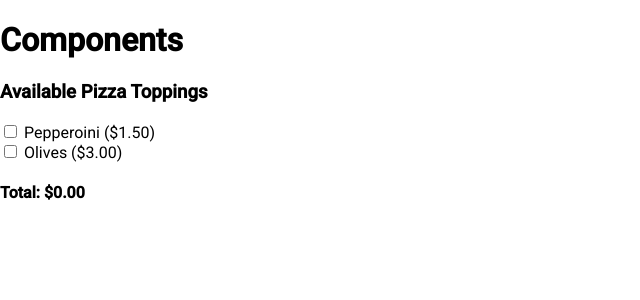
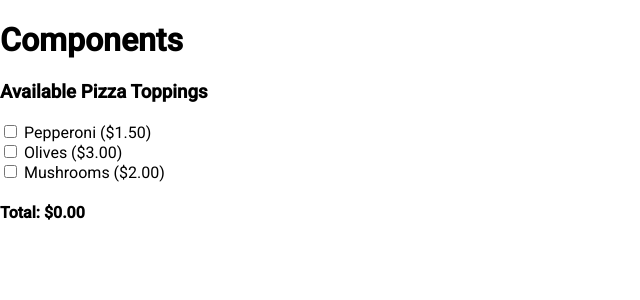
Before and after one commit to tsteelematc/components-2022ftuth, an Angular app: page / in a window 1280 px wide. Shown: the top 300 px of the page, without its empty margins (0-640 px from the left). Built offline with nearby package versions, Linux system fonts and the light colour scheme.

Commit message:
Verified MD is working...
And added the modules we plan to use...

```diff
--- a/src/app/pizza.service.ts
+++ b/src/app/pizza.service.ts
@@ -16,13 +16,17 @@ export class PizzaService {
   loadPizzaToppings = (): PizzaToppingDisplay[] => {
     const pizzaToppingsFromWeb = [
       {
-        name: 'Pepperoini'
+        name: 'Pepperoni'
         , price: 1.5
       }
       , {
         name: 'Olives'
         , price: 3
       }
+        , {
+        name: 'Mushrooms'
+        , price: 2
+        }
     ];
 
     return pizzaToppingsFromWeb.map(x => ({
```
Also changed, not shown: src/app/app.module.ts (+8 -1 lines).
